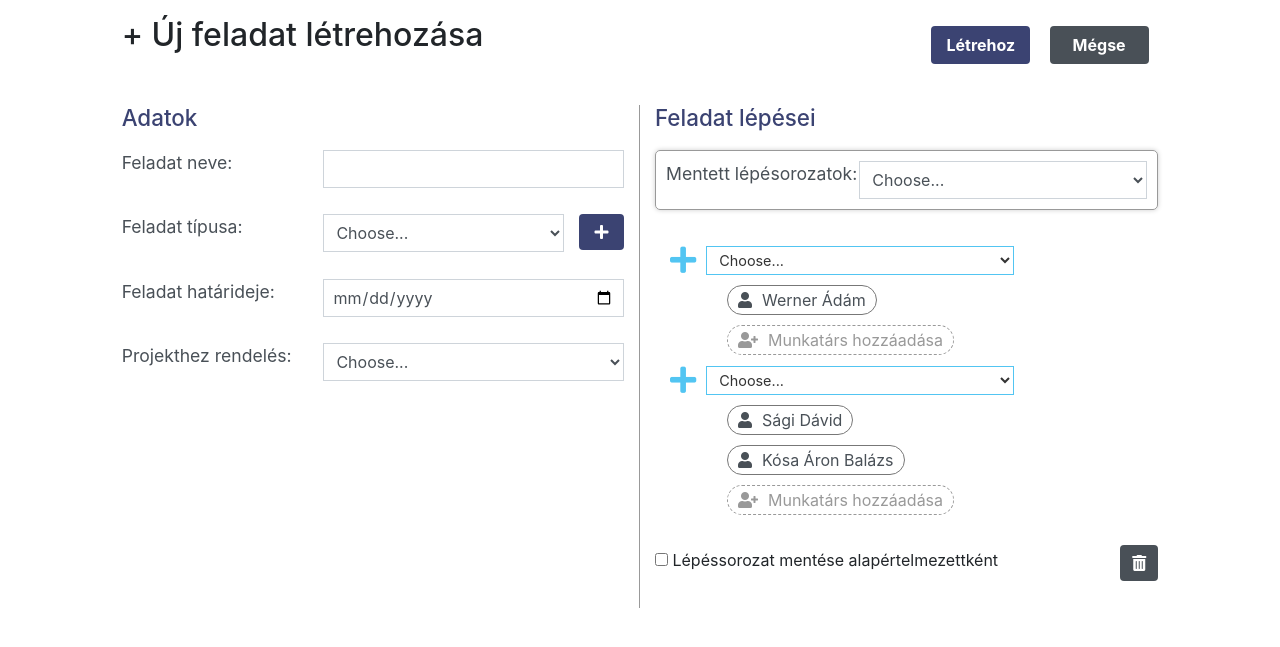
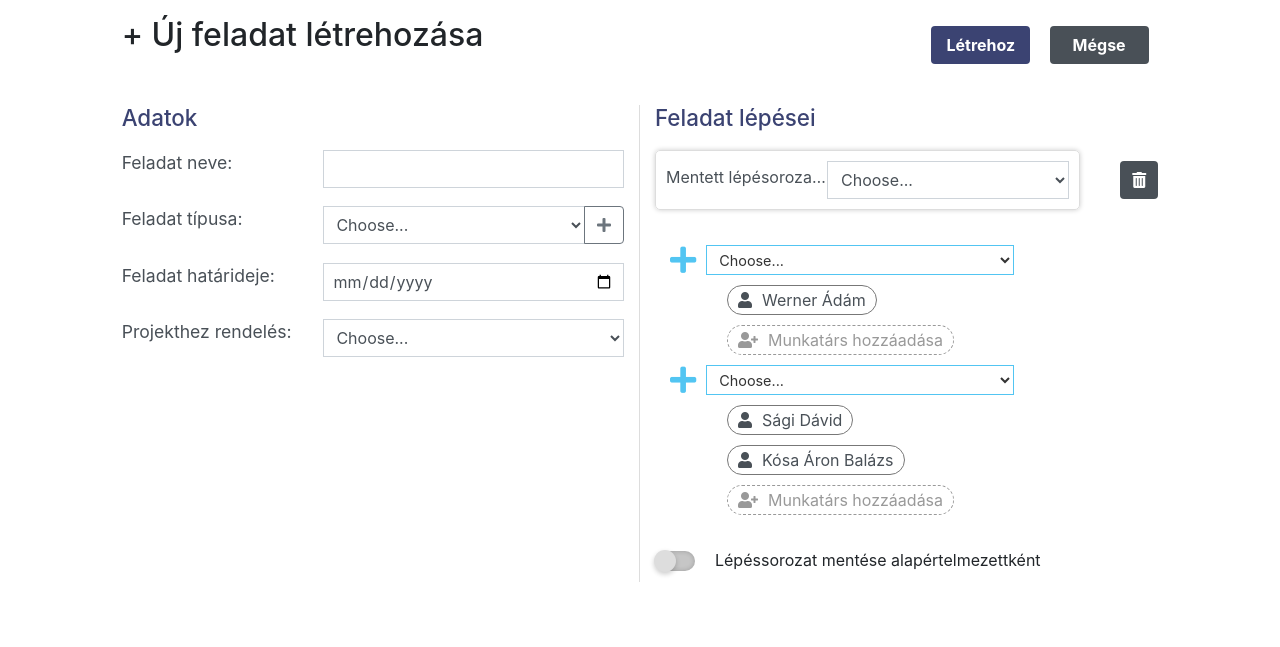
Before and after one commit to kosaaron/ssbs, a PHP site: page /feladathozzaadas.html in a window 1280 px wide. Shown: the top 647 px of the page. Run offline with PHP 8.4, Linux system fonts and the light colour scheme.

Commit message:
Design changes (add /delete button, toggle bar)

```diff
--- a/css/feladathozzaadas.css
+++ b/css/feladathozzaadas.css
@@ -1,5 +1,5 @@
 .right-border-form{
-    border-right: 1px solid #999;
+    border-right: 1px solid #ddd;
 }
 .newtask-buttoncontainer{
     padding-top: 5%;
@@ -26,11 +26,6 @@
 .grey-button:hover{
     background-color: #333;
 }
-#delete_button{
-    float: right;
-    outline: none;
-    border: none;
-}
 .newtask-formcontrol{
     width: 60%;
     height: calc(1.5em + .75rem + 2px);
@@ -43,7 +38,13 @@
     background-color: #fff;
     background-clip: padding-box;
     border: 1px solid #ced4da;
+    border-radius: 0;
     transition: border-color .15s ease-in-out,box-shadow .15s ease-in-out;
+}
+.newtask-formcontrol:focus{
+    outline: 2px solid rgba(0,0,0, 0.2);
+    box-shadow: none;
+    border: 1px solid #ced4da;;
 }
 .newtask-label{
     width: 40%;
@@ -52,7 +53,10 @@
     font-weight: 400;
     line-height: 1.5;
     color: #495057;
+    padding: 0;
+    margin: 0;
 }
+
 #taskCat{
     width: 80%;
     float: left;
@@ -130,11 +134,30 @@
 }
 .taskstep-saved{
     width: 100%;
-    border: 1px solid #999;
+    border: 1px solid #ddd;
     border-radius: 5px;
     box-shadow: 0 0 5px rgba(0,0,0, 0.2);
     height: 12%;
     padding: 10px;
+    margin-bottom: 3%;
+    margin-right: 8%;
+}
+.taskstep-saved-label{
+    overflow:hidden;
+    white-space:nowrap;
+    text-overflow: ellipsis;
+    width: 40%;
+    font-size: 1rem;
+    color: #495057;
+    padding-top: 4px;
+    margin: 0;
+}
+#delete_button{
+    width: calc(1.5em + .75rem + 2px);;
+    height: calc(1.5em + .75rem + 2px);;
+    float: right;
+    outline: none;
+    border: none;
     margin-bottom: 3%;
 }
 .taskstep-tools{
@@ -143,6 +166,8 @@
 }
 .default-steps-label{
     line-height: calc(1.2em + .65rem + 2px);
+    padding-left: 20px;
+    font-size: 1rem;
 }
 .page-content{
     height: 60%;
@@ -164,3 +189,39 @@
     height: 15px;
     background-color: #FFF;
 }
+/*Switch design*/
+input[type="checkbox"]
+{
+    position : relative;
+    width: 40px;
+    height: 20px;
+    -webkit-appearance: none;
+    background: #c6c6c6;
+    outline: none;
+    border-radius: 20px;
+    transition: .5s;
+    box-shadow: inset 0 0 5px rgba(0,0,0,.2);
+}
+input:checked[type="checkbox"]
+{
+    background: #5662A6;
+}
+input[type="checkbox"]:before
+{
+    content: '';
+    position: absolute;
+    width: 20px;
+    height: 20px;
+    border-radius: 50%;
+    top: 0;
+    left: 0;
+    background: #ddd;
+    transform: scale(1.1);
+    box-shadow: 0 2px 5px rgba(0,0,0,.2);
+    transition: .5s;
+
+}
+input:checked[type="checkbox"]:before
+{
+    left: 20px;
+}
--- a/feladathozzaadas.html
+++ b/feladathozzaadas.html
@@ -34,14 +34,16 @@
                     <div class="form-group">
                         <label for="taskCat" class="newtask-label">Feladat típusa:</label>
                         <div id="tasktype-group">
-                            <select id="taskCat" class="newtask-formcontrol">
+                            <div class="input-group mb-3">
+                                <select class="form-control newtask-formcontrol" aria-describedby="button-addon2">
                                     <option selected>Choose...</option>
                                     <option>...</option>
                                 </select>
-                            <button type="submit" class="btn btn-primary tasktype-button" data-toggle="collapse"
-                                data-target="#collapseExample" aria-expanded="false" aria-controls="collapseExample">
-                                <i class="fas fa-plus"></i>
-                            </button>
+                                <div class="input-group-append">
+                                    <button class="btn btn-outline-secondary" type="button" id="button-addon2"><i
+                                            class="fas fa-plus"></i></button>
+                                </div>
+                            </div>
 
                         </div>
                     </div>
@@ -68,15 +70,16 @@
                 </div>
                 <div class="col-md-6 col-12">
                     <h2 class="task-subtitle">Feladat lépései</h2>
-
+                    <div class="d-flex justify-content-between align-items-center">
                         <div class="taskstep-saved">
-                            <div class="form-group">
-                                    <label for="saved_tasksteps" class="newtask-label">Mentett lépésorozatok:</label>
+                            <label for="saved_tasksteps" class="taskstep-saved-label">Mentett lépésorozatok:</label>
                             <select id="saved_tasksteps" class="newtask-formcontrol">
                                 <option selected>Choose...</option>
                                 <option>...</option>
                             </select>
                         </div>
+                        <button type="reset" id="delete_button" class="btn btn-primary grey-button"><i
+                                class="fas fa-trash-alt"></i></button>
                     </div>
                     <div class="taskstep-container">
                         <div class="slides">
@@ -142,13 +145,9 @@
                             </div>
                         </div>
                     </div>
-                    <div class="taskstep-tools">
-                        <label class="switch">
+                    <div class="taskstep-tools d-flex align-items-center">
                         <input type="checkbox">
-                            <span class="slider round"></span>
-                        </label>
                         <span class="default-steps-label">Lépéssorozat mentése alapértelmezettként</span>
-                        <button type="reset" id="delete_button" class="btn btn-primary grey-button"><i class="fas fa-trash-alt"></i></button>
                     </div>
 
 
```
Lines whose indentation alone changed are shown as unchanged.
